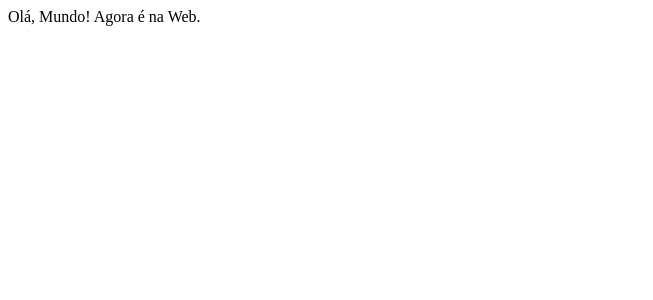
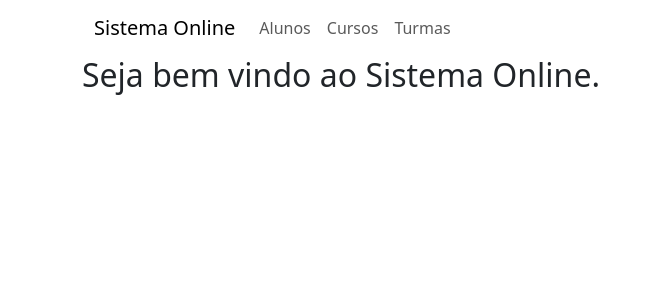
Before and after one commit to alersonalves/projeto_curso, a Django app: page /teste/ in a window 1280 px wide. Shown: the top 300 px of the page, without its empty margins (0-653 px from the left). Run offline with Django 4.2, Linux system fonts and the light colour scheme; some libraries are stand-ins or nearby versions.

Commit message:
Quarta Versão

```diff
--- a/templates/base.html
+++ b/templates/base.html
@@ -8,11 +8,43 @@
     {% bootstrap_css %}
 </head>
 <body>
-    <a href="{% url 'listar_aluno' %}" class="btn btn-primary">Alunos</a>
-    <a href="{% url 'listar_curso' %}" class="btn btn-primary">Cursos</a>
 
-    {% block content %}
-    {% endblock %}
+    <div class="container">
+
+        <nav class="navbar navbar-expand-lg">
+            <div class="container-fluid">
+                <a class="navbar-brand" href="{% url 'inicio' %}">
+                    Sistema Online
+                </a>
+                <button class="navbar-toggler" type="button"
+                    data-bs-toggle="collapse" data-bs-target="#menu"
+                    aria-controls="menu" aria-expanded="false"
+                    aria-label="Toggle navigation">
+                    <span>Menu</span>
+                </button>
+                <div class="collapse navbar-collapse" id="menu">
+                    <ul class="navbar-nav me-auto mb-2 mb-lg-0">
+                        <li class="list-item">
+                            <a href="{% url 'listar_aluno' %}" class="nav-link">Alunos</a>
+                        </li>
+                        <li class="list-item">
+                            <a href="{% url 'listar_curso' %}" class="nav-link">Cursos</a>
+                        </li>
+                        <li class="list-item">
+                            <a href="#" class="nav-link">Turmas</a>
+                        </li>
+                    </ul>
+                </div>
+            </div>
+        </nav>
+
+
+
+
+        {% block content %}
+        {% endblock %}
+
+    </div>
 </body>
     {% bootstrap_javascript %}
 </html>
--- a/teste/models.py
+++ b/teste/models.py
@@ -18,3 +18,6 @@ class Curso(models.Model):
 
     def __str__(self):
         return self.nome
+
+class Turma(models.Model):
+    pass
--- /dev/null
+++ b/teste/templates/inicio.html
@@ -0,0 +1,5 @@
+{% extends 'base.html' %}
+{% block content %}
+
+    <h2>Seja bem vindo ao Sistema Online.</h2>
+{% endblock %}
--- a/teste/urls.py
+++ b/teste/urls.py
@@ -2,7 +2,7 @@ from django.urls import path
 from . import views
 
 urlpatterns = [
-     path('', views.index, name='index'),
+     path('', views.index, name='inicio'),
      path('outro', views.novo, name='novo'),
 
     # Alunos
--- a/teste/views.py
+++ b/teste/views.py
@@ -6,13 +6,13 @@ from teste.models import Aluno, Curso
 # Create your views here.
 
 def index(request):
-    return HttpResponse("Olá, Mundo! Agora é na Web.")
+    return render(request, 'inicio.html')
 
 def novo(request):
     return HttpResponse("Esta é uma página de teste")
 
 def listarAluno(request):
-    alunos = Aluno.objects.all()
+    alunos = Aluno.objects.all().order_by('nome')
     return render(request, 'listar_aluno.html',
                   {'alunos':alunos})
 
@@ -45,7 +45,7 @@ def excluirAluno(request, id):
     return redirect('listar_aluno')
 
 def listarCurso(request):
-    cursos = Curso.objects.all()
+    cursos = Curso.objects.all().order_by('nome')
     return render(request, 'listar_curso.html',
                   {'cursos':cursos})
 
```
Also changed, not shown: db.sqlite3.
